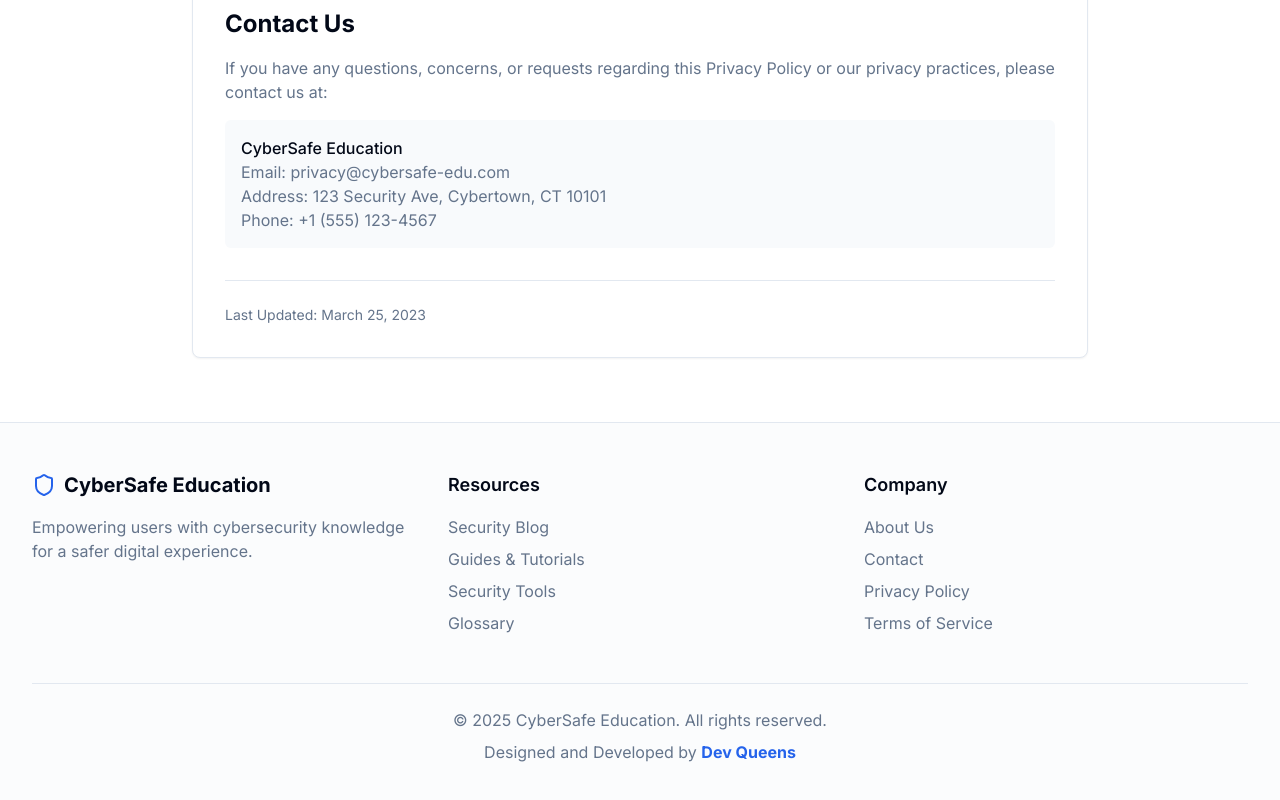
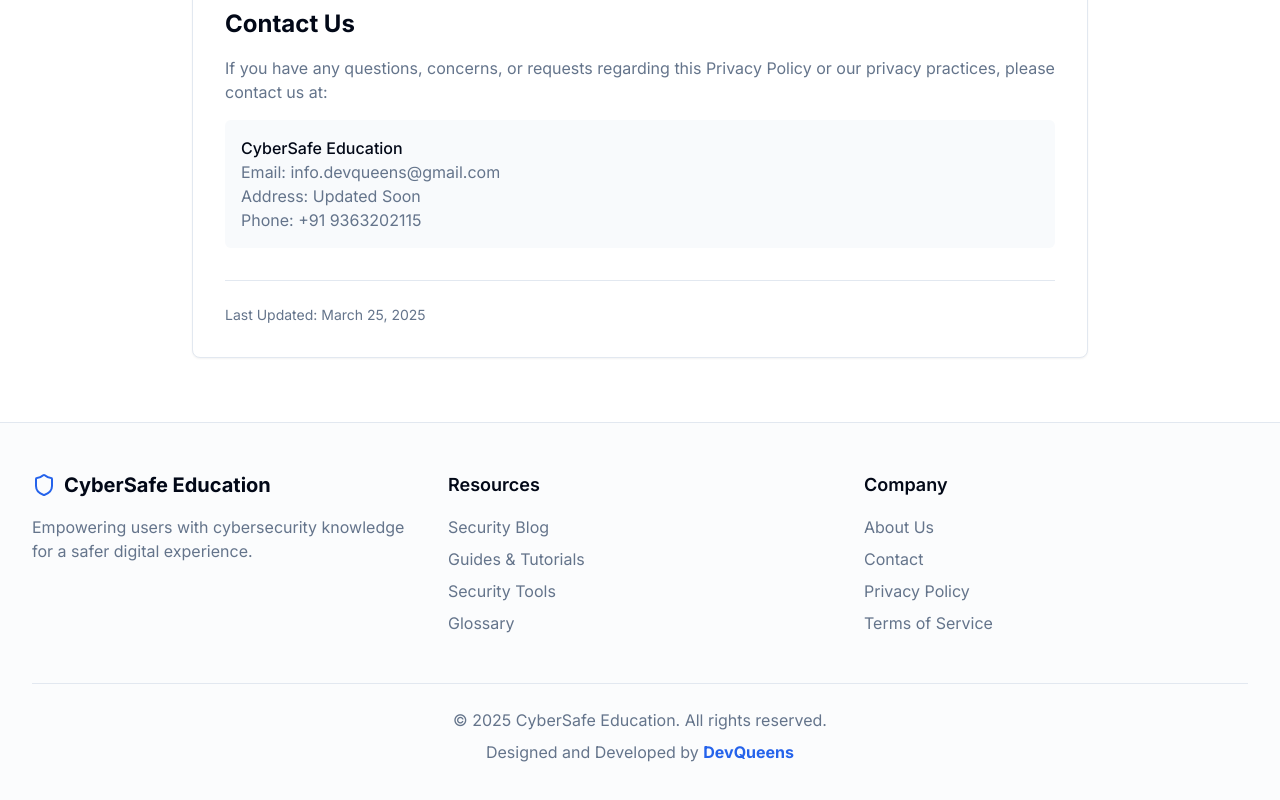
Before and after one commit to GD-125/keylogger-edu, a Next.js app: page /privacy in a window 1280 px wide. Shown: the part 2348-3148 px from the top of the page. Built offline with nearby package versions, Linux system fonts and the light colour scheme.

Commit message:
Update page.tsx

```diff
--- a/app/privacy/page.tsx
+++ b/app/privacy/page.tsx
@@ -190,14 +190,14 @@ export default function PrivacyPage() {
                   </p>
                   <div className="bg-muted/50 p-4 rounded-md">
                     <p className="font-medium">CyberSafe Education</p>
-                    <p className="text-muted-foreground">Email: privacy@cybersafe-edu.com</p>
-                    <p className="text-muted-foreground">Address: 123 Security Ave, Cybertown, CT 10101</p>
-                    <p className="text-muted-foreground">Phone: +1 (555) 123-4567</p>
+                    <p className="text-muted-foreground">Email: info.devqueens@gmail.com</p>
+                    <p className="text-muted-foreground">Address: Updated Soon</p>
+                    <p className="text-muted-foreground">Phone: +91 9363202115</p>
                   </div>
                 </div>
 
                 <div className="pt-6 border-t text-sm text-muted-foreground">
-                  <p>Last Updated: March 25, 2023</p>
+                  <p>Last Updated: March 25, 2025</p>
                 </div>
               </div>
             </div>
@@ -271,12 +271,20 @@ export default function PrivacyPage() {
             </div>
           </div>
 
-          <div className="mt-12 pt-6 border-t text-center text-muted-foreground">
-            <p>© {new Date().getFullYear()} CyberSafe Education. All rights reserved.</p>
-            <p className="mt-2">
-              Designed and Developed by <span className="font-bold text-primary">Dev Queens</span>
-            </p>
-          </div>
+         <div className="mt-12 pt-6 border-t text-center text-muted-foreground">
+          <p>© {new Date().getFullYear()} CyberSafe Education. All rights reserved.</p>
+          <p className="mt-2">
+            Designed and Developed by{" "}
+            <a
+              href="https://devqueens.vercel.app"
+              target="_blank"
+              rel="noopener noreferrer"
+              className="font-bold text-primary hover:underline"
+            >
+              DevQueens
+            </a>
+          </p>
+        </div>
         </div>
       </footer>
     </div>
```
